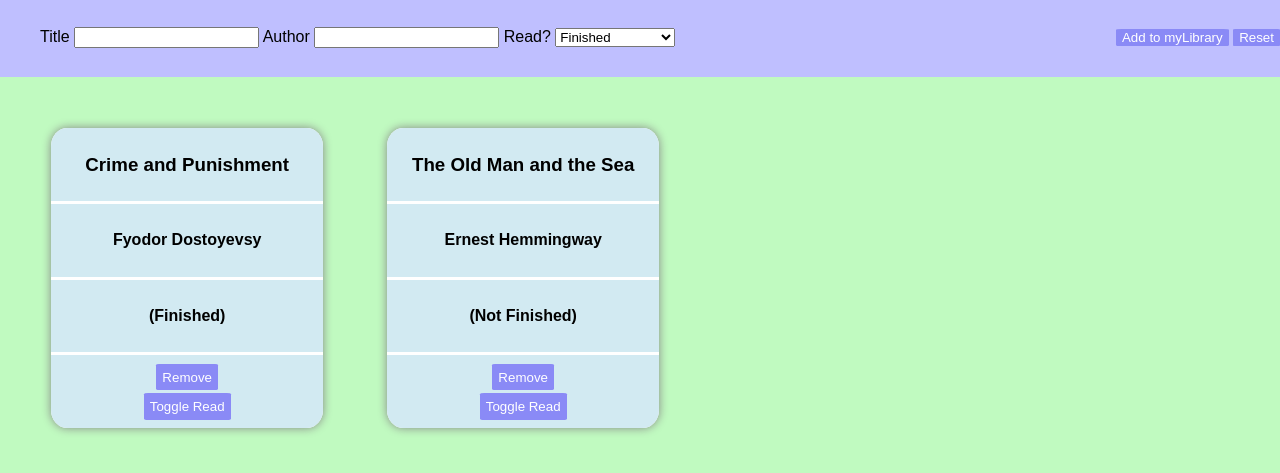
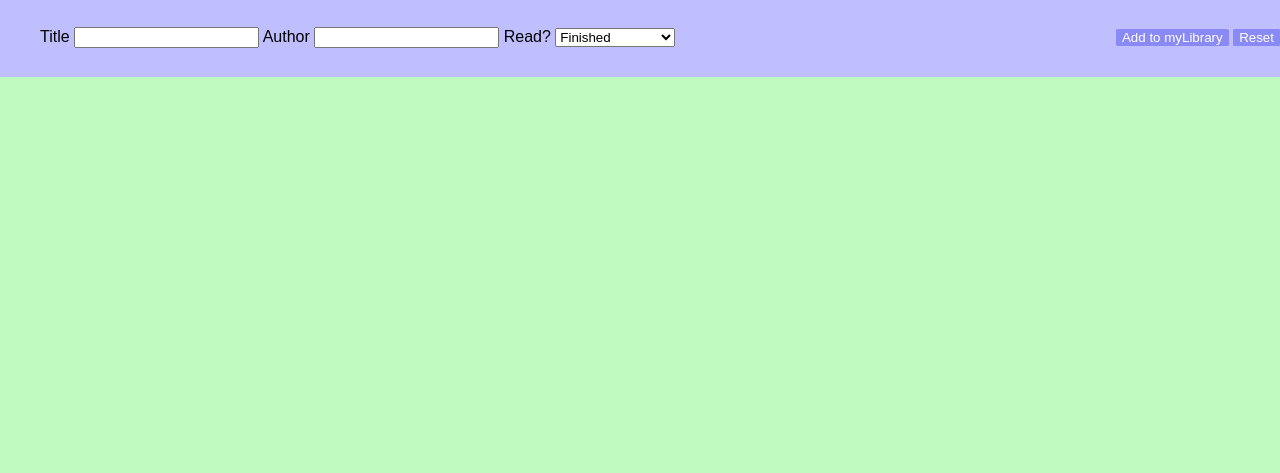
Before and after one commit to KD-67/library-app2, a plain HTML site: page index.html in a window 1280 px wide. Shown: the part 83-556 px from the top of the page. Drawn offline with Linux system fonts and the light colour scheme.

Commit message:
add book btn clears fields, removed sample books

```diff
--- a/index.html
+++ b/index.html
@@ -24,9 +24,9 @@
           <ul>
             <li>
               <label for="title-input">Title</label>
-              <input type="text" id="title-input" />
+              <input type="text" id="title-input" required />
               <label for="author-input">Author</label>
-              <input type="text" id="author-input" />
+              <input type="text" id="author-input" required />
               <label for="read-input">Read?</label>
               <select name="read-input" id="read-input">
                 <option value="Finished">Finished</option>
@@ -42,38 +42,7 @@
           </ul>
         </form>
       </div>
-      <div class="bookshelf">
-        <div class="card">
-          <div class="book-info title-display">
-            <h3>Crime and Punishment</h3>
-          </div>
-          <div class="book-info author-display">
-            <h4>Fyodor Dostoyevsy</h4>
-          </div>
-          <div class="book-info read-display">
-            <h4>(Finished)</h4>
-          </div>
-          <div class="book-info card-btns">
-            <button>Remove</button>
-            <button>Toggle Read</button>
-          </div>
-        </div>
-        <div class="card">
-          <div class="book-info title-display">
-            <h3>The Old Man and the Sea</h3>
-          </div>
-          <div class="book-info author-display">
-            <h4>Ernest Hemmingway</h4>
-          </div>
-          <div class="book-info read-display">
-            <h4>(Not Finished)</h4>
-          </div>
-          <div class="book-info card-btns">
-            <button>Remove</button>
-            <button>Toggle Read</button>
-          </div>
-        </div>
-      </div>
+      <div class="bookshelf"></div>
     </div>
   </body>
 </html>
--- a/script.js
+++ b/script.js
@@ -98,6 +98,10 @@ addNewBookBtn.addEventListener("click", function (event) {
   addBookToLibrary(newBook);
 
   displayMyLibrary();
+
+  titleInput.value = null;
+  authorInput.value = null;
+  readInput.value = "Finished";
 });
 
 // remove book from library
```
